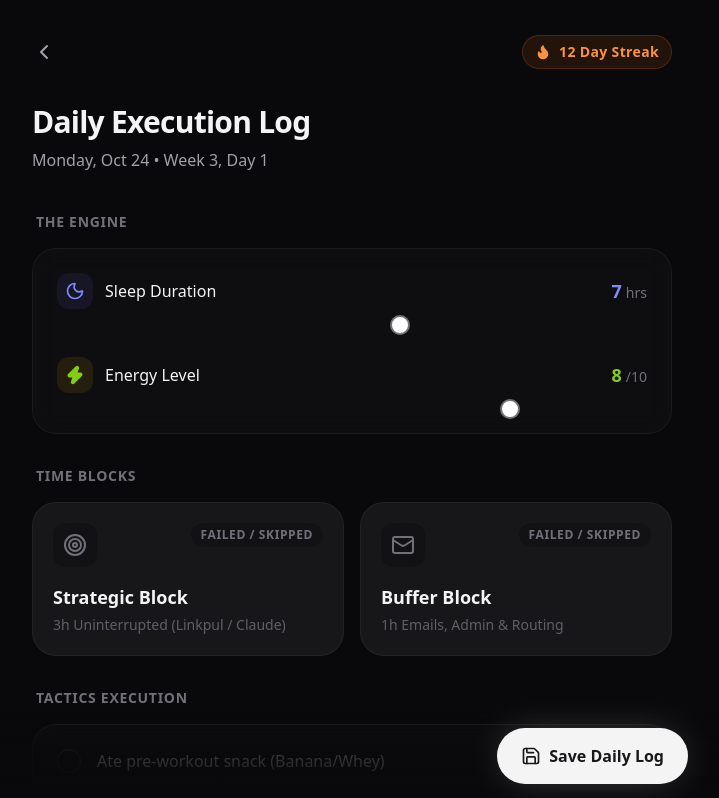
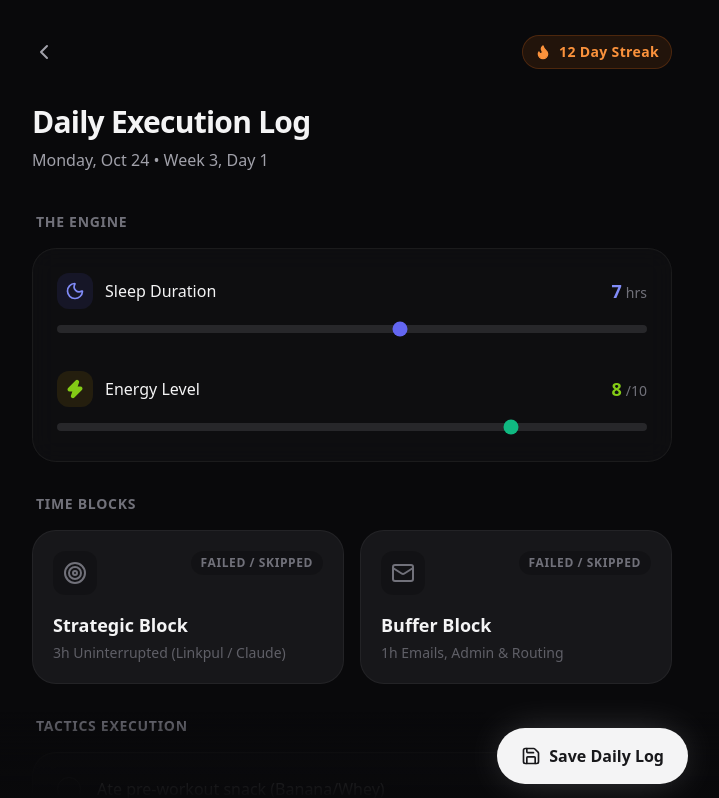
Before and after one commit to khanhduong22/12-week-year-dashboard, a Next.js app: page /log in a window 1280 px wide. Shown: the top 798 px of the page, without its empty margins (288-1007 px from the left). Built offline with nearby package versions, Linux system fonts and the light colour scheme.

Commit message:
fix: replace broken shadcn slider with native range input and update goals

```diff
--- a/src/app/config/page.tsx
+++ b/src/app/config/page.tsx
@@ -3,11 +3,10 @@
 import { useState } from "react";
 import { ChevronLeft, Save, Plus, Target, BrainCircuit, Cpu, Dumbbell, Rocket } from "lucide-react";
 import Link from "next/link";
-import { Slider } from "@/components/ui/slider";
 
 export default function ConfigPage() {
   const [tactics, setTactics] = useState([
-    { id: 1, name: "3 Giờ Deep Work (Linkpul)", category: "internal", weight: 5 },
+    { id: 1, name: "Luyện 2 bài LeetCode & System Design", category: "value", weight: 5 },
     { id: 2, name: "2 Giờ học Claude Architect", category: "learning", weight: 4 },
     { id: 3, name: "Ngủ trước 9:00 PM", category: "health", weight: 3 },
     { id: 4, name: "Tập 5 bài Compound", category: "health", weight: 3 },
@@ -119,13 +118,14 @@ export default function ConfigPage() {
                   </div>
 
                   <div className="pt-2">
-                    <Slider
-                      value={[t.weight]}
-                      onValueChange={(val) => updateWeight(t.id, (val as number[])[0])}
-                      min={1}
-                      max={5}
-                      step={1}
-                      className="[&_[role=slider]]:h-5 [&_[role=slider]]:w-5"
+                    <input
+                      type="range"
+                      min="1"
+                      max="5"
+                      step="1"
+                      value={t.weight}
+                      onChange={(e) => updateWeight(t.id, parseInt(e.target.value, 10))}
+                      className="w-full h-2 bg-zinc-800 rounded-lg appearance-none cursor-pointer accent-emerald-500"
                     />
                     <div className="flex justify-between mt-2 text-xs text-zinc-500 font-medium px-1">
                       <span>Low Impact (1)</span>
--- a/src/app/log/page.tsx
+++ b/src/app/log/page.tsx
@@ -2,7 +2,6 @@
 
 import { useState } from "react";
 import { Flame, Moon, Zap, Target, Mail, CheckCircle2, Save, ChevronLeft } from "lucide-react";
-import { Slider } from "@/components/ui/slider";
 import { Checkbox } from "@/components/ui/checkbox";
 import Link from "next/link";
 import { cn } from "@/lib/utils";
@@ -85,12 +84,14 @@ export default function DailyLogPage() {
                   </div>
                   <span className="text-lg font-bold text-indigo-400">{sleep[0]}<span className="text-sm font-medium text-zinc-500 ml-1">hrs</span></span>
                 </div>
-                <Slider
-                  value={sleep}
-                  onValueChange={(val) => setSleep(val as number[])}
-                  max={12}
-                  step={0.5}
-                  className="[&_[role=slider]]:h-5 [&_[role=slider]]:w-5"
+                <input
+                  type="range"
+                  min="0"
+                  max="12"
+                  step="0.5"
+                  value={sleep[0]}
+                  onChange={(e) => setSleep([parseFloat(e.target.value)])}
+                  className="w-full h-2 bg-zinc-800 rounded-lg appearance-none cursor-pointer accent-indigo-500"
                 />
               </div>
 
@@ -105,13 +106,14 @@ export default function DailyLogPage() {
                   </div>
                   <span className={`text-lg font-bold ${energyColor}`}>{energy[0]}<span className="text-sm font-medium text-zinc-500 ml-1">/10</span></span>
                 </div>
-                <Slider
-                  value={energy}
-                  onValueChange={(val) => setEnergy(val as number[])}
-                  min={1}
-                  max={10}
-                  step={1}
-                  className="[&_[role=slider]]:h-5 [&_[role=slider]]:w-5"
+                <input
+                  type="range"
+                  min="1"
+                  max="10"
+                  step="1"
+                  value={energy[0]}
+                  onChange={(e) => setEnergy([parseInt(e.target.value, 10)])}
+                  className="w-full h-2 bg-zinc-800 rounded-lg appearance-none cursor-pointer accent-emerald-500"
                 />
               </div>
             </div>
```
